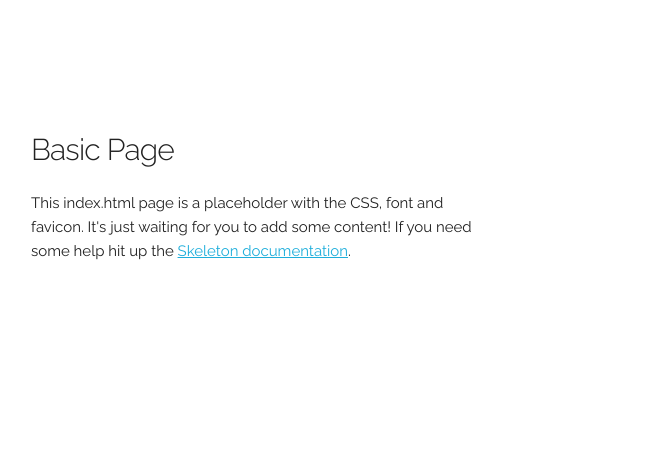
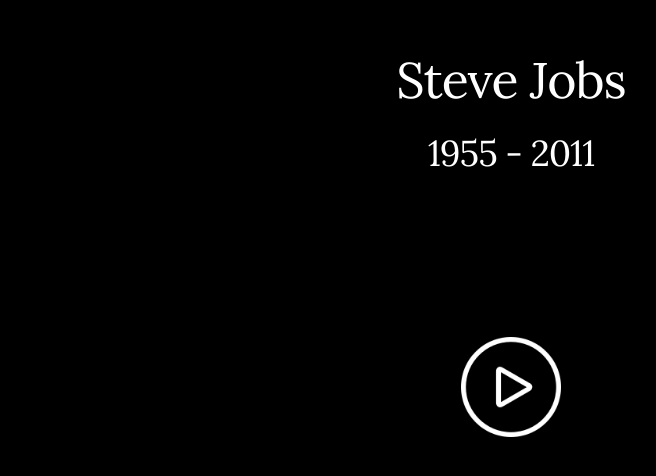
Before and after one commit to Siddhanthota/Tribute-jobs, a plain HTML site: page index.html in a window 1280 px wide. Shown: the part 110-586 px from the top of the page, without its empty margins (129-785 px from the left). Drawn offline with nearby package versions, Linux system fonts and the light colour scheme.

Commit message:
Implemented first div

```diff
--- a/index.html
+++ b/index.html
@@ -16,9 +16,11 @@
   <!-- FONT
   –––––––––––––––––––––––––––––––––––––––––––––––––– -->
   <link href="//fonts.googleapis.com/css?family=Raleway:400,300,600" rel="stylesheet" type="text/css">
+  <link href='https://fonts.googleapis.com/css?family=Lora:400,400italic,700,700italic' rel='stylesheet' type='text/css'>
 
   <!-- CSS
   –––––––––––––––––––––––––––––––––––––––––––––––––– -->
+  <link rel="stylesheet" href="styles/main.css">
   <link rel="stylesheet" href="styles/normalize.css">
   <link rel="stylesheet" href="styles/skeleton.css">
 
@@ -31,11 +33,14 @@
 
   <!-- Primary Page Layout
   –––––––––––––––––––––––––––––––––––––––––––––––––– -->
-  <div class="container">
-    <div class="row">
-      <div class="one-half column" style="margin-top: 25%">
-        <h4>Basic Page</h4>
-        <p>This index.html page is a placeholder with the CSS, font and favicon. It's just waiting for you to add some content! If you need some help hit up the <a href="http://www.getskeleton.com">Skeleton documentation</a>.</p>
+  <div id="first-div">
+    <div class="container">
+      <div class="row">
+        <div class="twelve columns" style="margin-top: 20vh">
+          <h1 id="first-div-title">Steve Jobs</h1>
+          <h3 id="first-div-subtitle">1955 - 2011</h3>
+          <a href="https://www.youtube.com/watch?v=8rwsuXHA7RA"><img id="first-div-button" src="./images/Circular Play Button.png"></a>
+        </div>
       </div>
     </div>
   </div>
--- /dev/null
+++ b/styles/main.css
@@ -0,0 +1,27 @@
+/* Fist div */
+
+#first-div {
+    background-color: #000;
+    min-height: 100vh;
+  }
+
+  #first-div-title {
+    color: #fff;
+    text-align: center;
+    font-family: 'Lora', serif;
+  }
+
+  #first-div-subtitle {
+    color: #fff;
+    text-align: center;
+    font-family: 'Lora', serif;
+  }
+
+  #first-div-button {
+    display: block;
+    margin-left: auto;
+    margin-right: auto;
+    max-width: 100px;
+    max-height: 100px;
+    margin-top: 20vh;
+  }
```
Also changed, not shown: images/Circular Play Button.png (added), images/apple.png (added), images/steve-jobs-lider1.jpg (added), images/steve-jobs.png (added).
